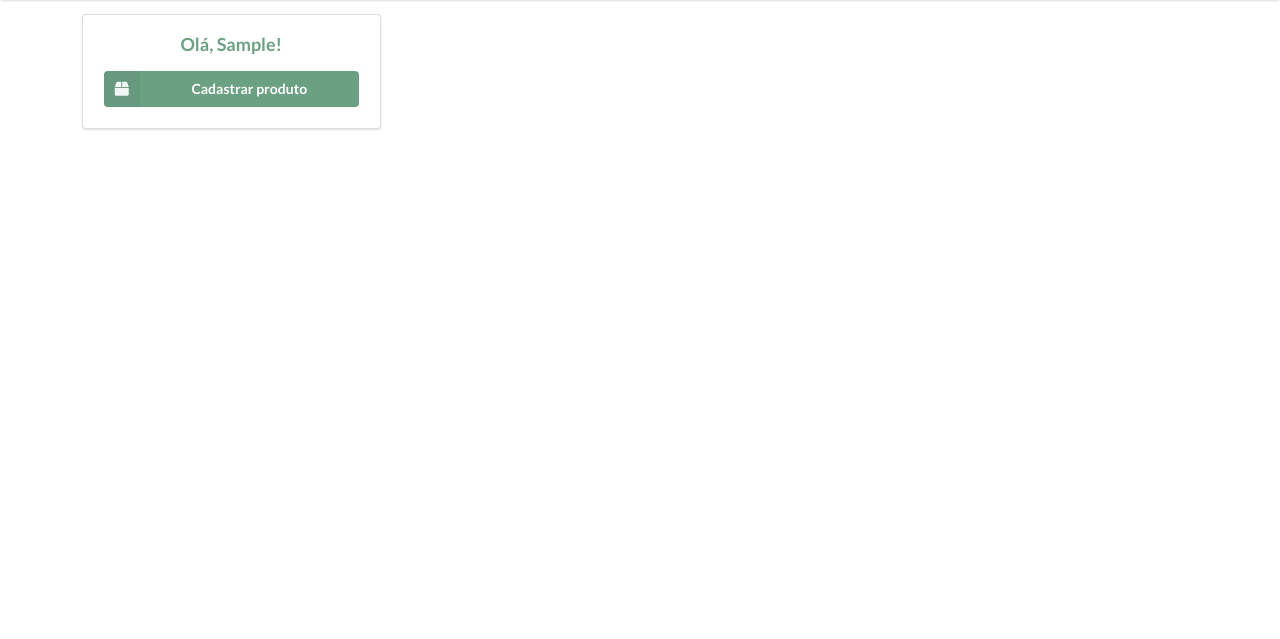
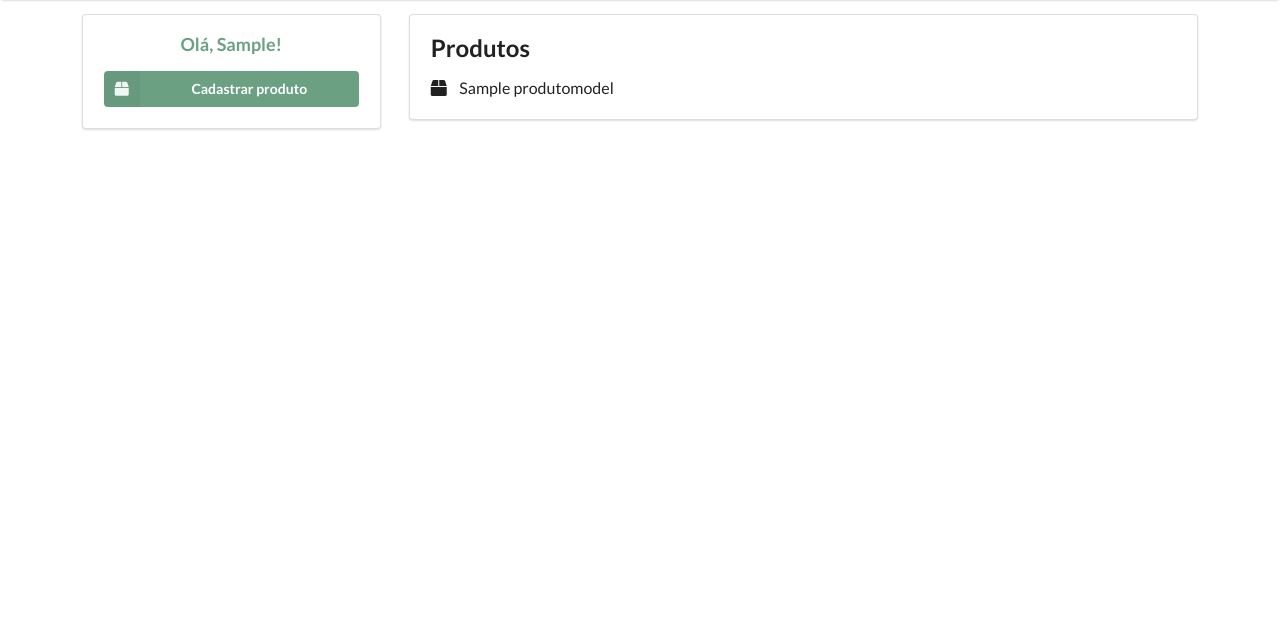
Before and after one commit to Vitoria-Emanuely/vitrine_produtos, a Django app: page /lista_produtos in a window 1280 px wide. Shown: the part 42-681 px from the top of the page. Run offline with Django 3.2, Linux system fonts and the light colour scheme; a user stored in the database is signed in; tables that the repository leaves empty hold one stand-in row (values such as "Sample post").

Commit message:
Listagem de produtos

```diff
--- a/vitrineapp/templates/lista_produtos.html
+++ b/vitrineapp/templates/lista_produtos.html
@@ -15,4 +15,28 @@
         </a>
     </div>
 </div>
+
+<div class="ten wide column">
+    {% if lista_produtos %}
+    <div class="ui padded segment">
+        <h2 class="ui header">Produtos</h2>
+        <div class="ui large relaxed list">
+            {% for produto in lista_produtos %}
+            <div class="item">
+                <i class="box icon"></i>
+                <div class="content">
+                    {{ produto.nome_produto }}
+                </div>
+            </div>
+            {% endfor %}
+        </div>
+    </div>
+    {% else %}
+    <div class="ui placeholder segment">
+        <div class="ui centered header">
+            Nada por aqui ainda!
+        </div>
+         </div>
+    {% endif %}
+</div>
 {% endblock %}
--- a/vitrineapp/views/index_view.py
+++ b/vitrineapp/views/index_view.py
@@ -1,3 +1,4 @@
+from django.http import HttpResponseRedirect
 from django.shortcuts import render
 from django.views import View
 
@@ -6,4 +7,6 @@ class IndexView(View):
     template = 'index.html'
 
     def get(self, request):
+        if request.user.is_authenticated:
+            return HttpResponseRedirect('/lista_produtos')
         return render(request, self.template)
--- a/vitrineapp/views/produto_view.py
+++ b/vitrineapp/views/produto_view.py
@@ -1,25 +1,31 @@
+from django.http import HttpResponseRedirect
 from django.shortcuts import render, redirect
 from django.views import View
 
 from vitrineapp.forms import ProdutoForm
+from vitrineapp.models import ProdutoModel
 
 
 class ListaProdutoView(View):
     template = 'lista_produtos.html'
 
     def get(self, request):
-        #lista_produtos = ProdutoModel.objects.all()
-        #objeto = {
-        #'lista_produtos': lista_produtos
-        #}
+        lista_produtos = ProdutoModel.objects.all()
+        objeto = {
+            'lista_produtos': lista_produtos
+        }
         #TODO
-        return render(request, self.template)
+        if not request.user.is_authenticated:
+            return HttpResponseRedirect('/')
+        return render(request, self.template, objeto)
 
 class CadastroProdutoView(View):
     template = 'cadastro_produtos.html'
 
     def get(self, request):
         form = ProdutoForm
+        if not request.user.is_authenticated:
+            HttpResponseRedirect('')
         return render(request, self.template, {'form': form})
 
     def post(self, request):
```
